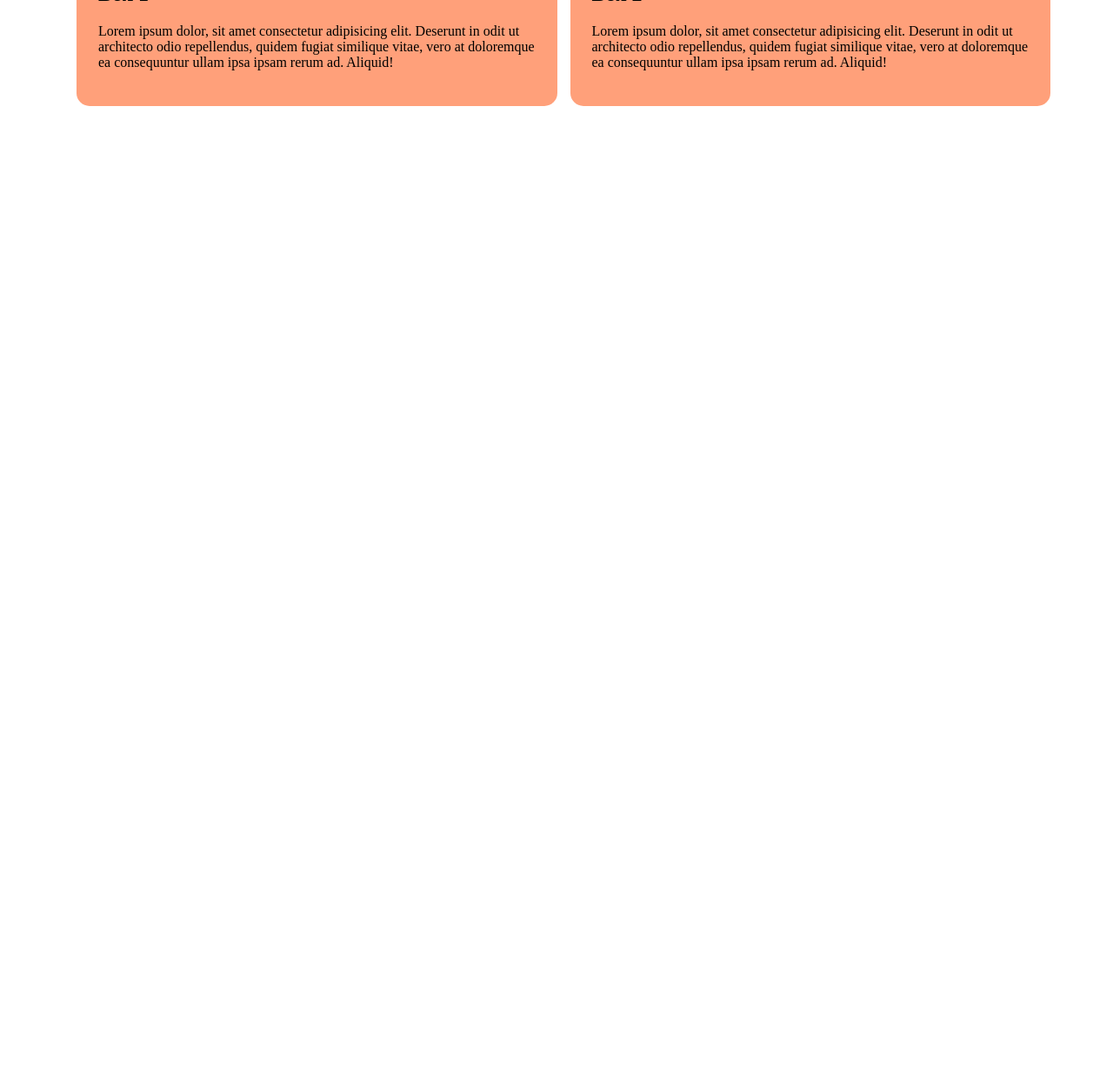
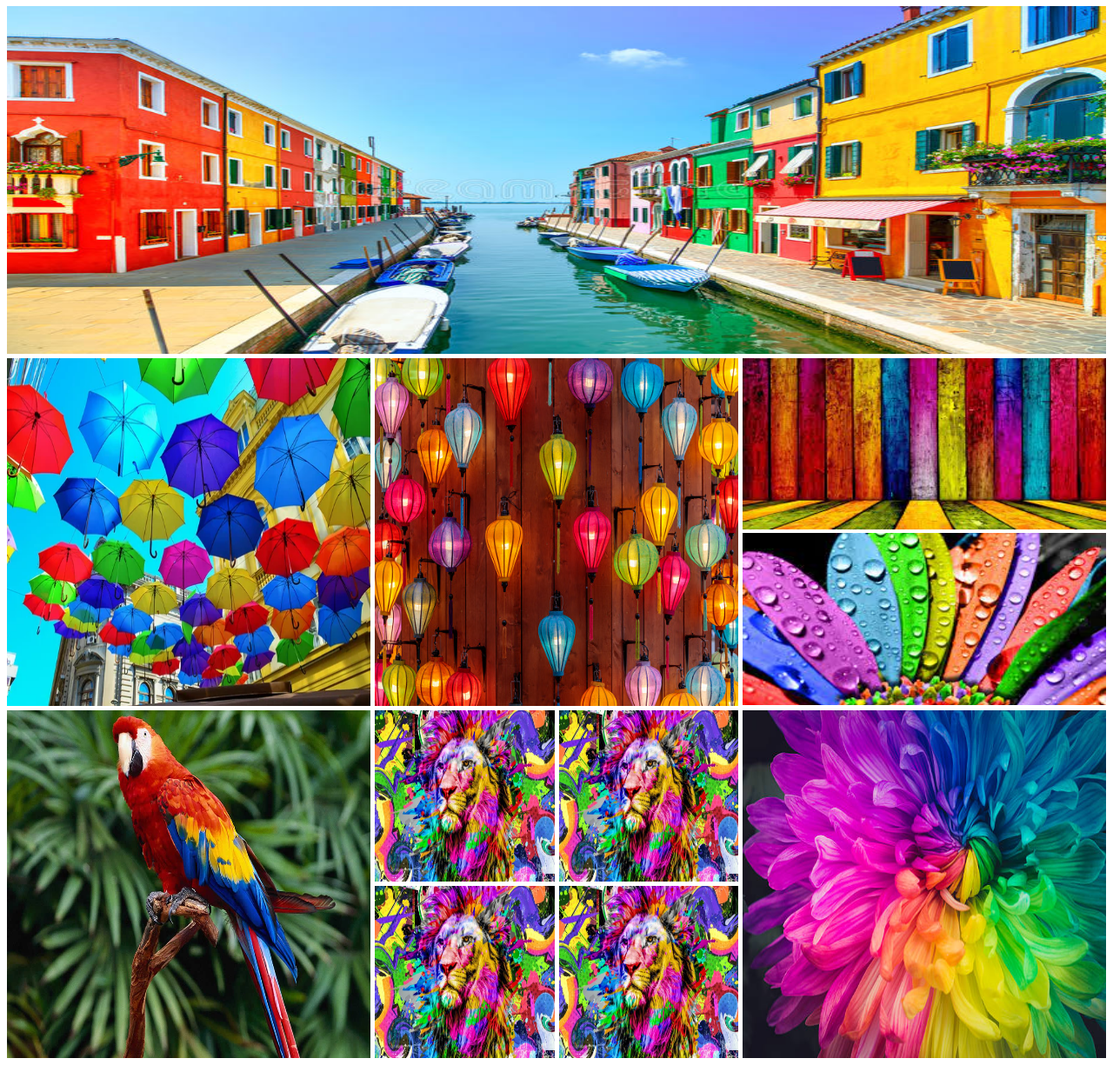
Before and after one commit to mdrieadmia/Responsive-practice, a plain HTML site: page index.html in a window 1280 px wide. Shown: the part 73-1298 px from the top of the page at 87% size. Before the commit the page ends 800 px from the top, so only its background shows below. Drawn offline with Linux system fonts and the light colour scheme.

Commit message:
Image Collage Responsive

```diff
--- a/index.html
+++ b/index.html
@@ -7,17 +7,41 @@
     <link rel="stylesheet" href="./styles/style.css">
 </head>
 <body>
-    <div class="container">
-        <div class="content">
-            <div class="box">
-                <h2>Box 1</h2>
-                <p>Lorem ipsum dolor, sit amet consectetur adipisicing elit. Deserunt in odit ut architecto odio repellendus, quidem fugiat similique vitae, vero at doloremque ea consequuntur ullam ipsa ipsam rerum ad. Aliquid!</p>
+    <header>
+        <h1>My image collage</h1>
+    </header>
+    <main>
+        <section>
+            <div class="row">
+                <img src="./images/A.jpg" alt="">
             </div>
-            <div class="box">
-                <h2>Box 2</h2>
-                <p>Lorem ipsum dolor, sit amet consectetur adipisicing elit. Deserunt in odit ut architecto odio repellendus, quidem fugiat similique vitae, vero at doloremque ea consequuntur ullam ipsa ipsam rerum ad. Aliquid!</p>
+            <div class="row">
+                <div>
+                    <img src="./images/B.jpg" alt="">
+                </div>
+                <div>
+                    <img src="./images/C.jpg" alt="">
+                </div>
+                <div class="vertical-college">
+                    <img src="./images/D.jpg" alt="">
+                    <img src="./images/E.jpg" alt="">
+                </div>
             </div>
-        </div>
-    </div>
+            <div class="row">
+                <div>
+                    <img src="./images/F.jpg" alt="">
+                </div>
+                <div class="box_college">
+                    <img src="./images/G.jpg" alt="">
+                    <img src="./images/G.jpg" alt="">
+                    <img src="./images/G.jpg" alt="">
+                    <img src="./images/G.jpg" alt="">
+                </div>
+                <div>
+                    <img src="./images/H.jpg" alt="">
+                </div>
+            </div>
+        </section>
+    </main>
 </body>
 </html>
--- a/styles/style.css
+++ b/styles/style.css
@@ -1,22 +1,34 @@
-body{
+img{
    width: 100%;
+   height: 100%;
 }
-.container{
-   max-width: 1120px;
-   margin: 0 auto;
+.row{
+   height: 400px;
+   display: flex;
+   gap: 5px;
+   margin-bottom: 5px;
 }
-.content{
-   display: flex;
-   gap: 15px;
+.row > div{
+   flex:1;
 }
-.box{
-   padding: 25px;
-   background:lightsalmon;
-   color: blakc;
-   border-radius: 15px;
+.vertical-college img{
+   height: calc((100% - 5px)/2);
 }
-@media screen and (max-width:600px) {
-   .content{
+.box_college{
+   display: grid;
+   grid-template-columns: repeat(2, 1fr);
+   gap: 5px;
+}
+/* -----Responsive ------- */
+@media screen and (max-width:576px) {
+   .row{
       flex-direction: column;
+      height: auto;
+   }
+   .box_college{
+      grid-template-columns: repeat(1, 1fr);
    }
 }
+@media screen and (min-width:576px) and (max-width:998px) {
+
+}
```
Also changed, not shown: images/A.jpg (added), images/B.jpg (added), images/C.jpg (added), images/D.jpg (added), images/E.jpg (added), images/F.jpg (added), images/G.jpg (added), images/H.jpg (added), images/I.jpg (added), images/grid-area-responsive.png (added), images/grid-area.png (added), images/grid.png (added), 1 other file.
